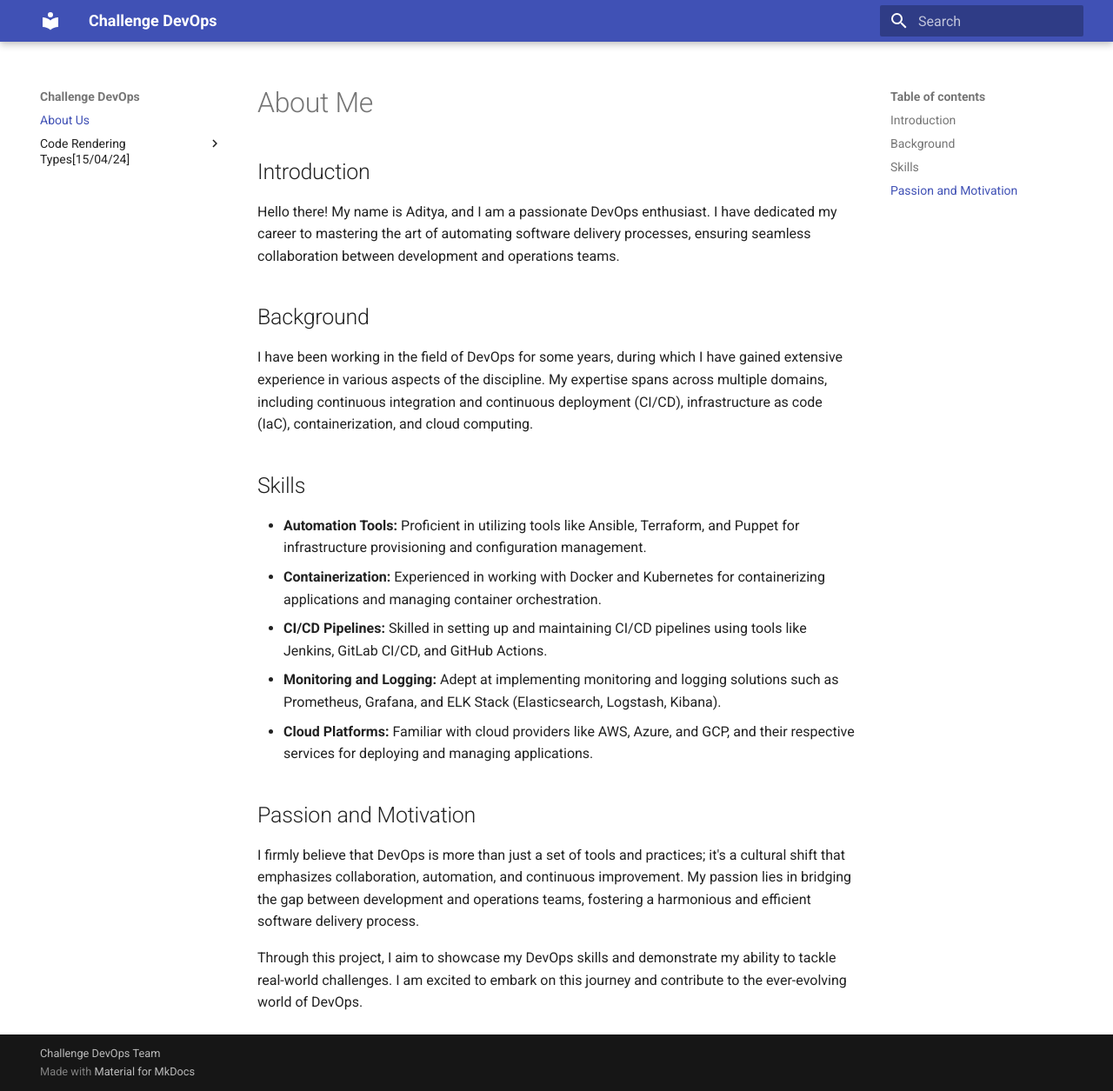
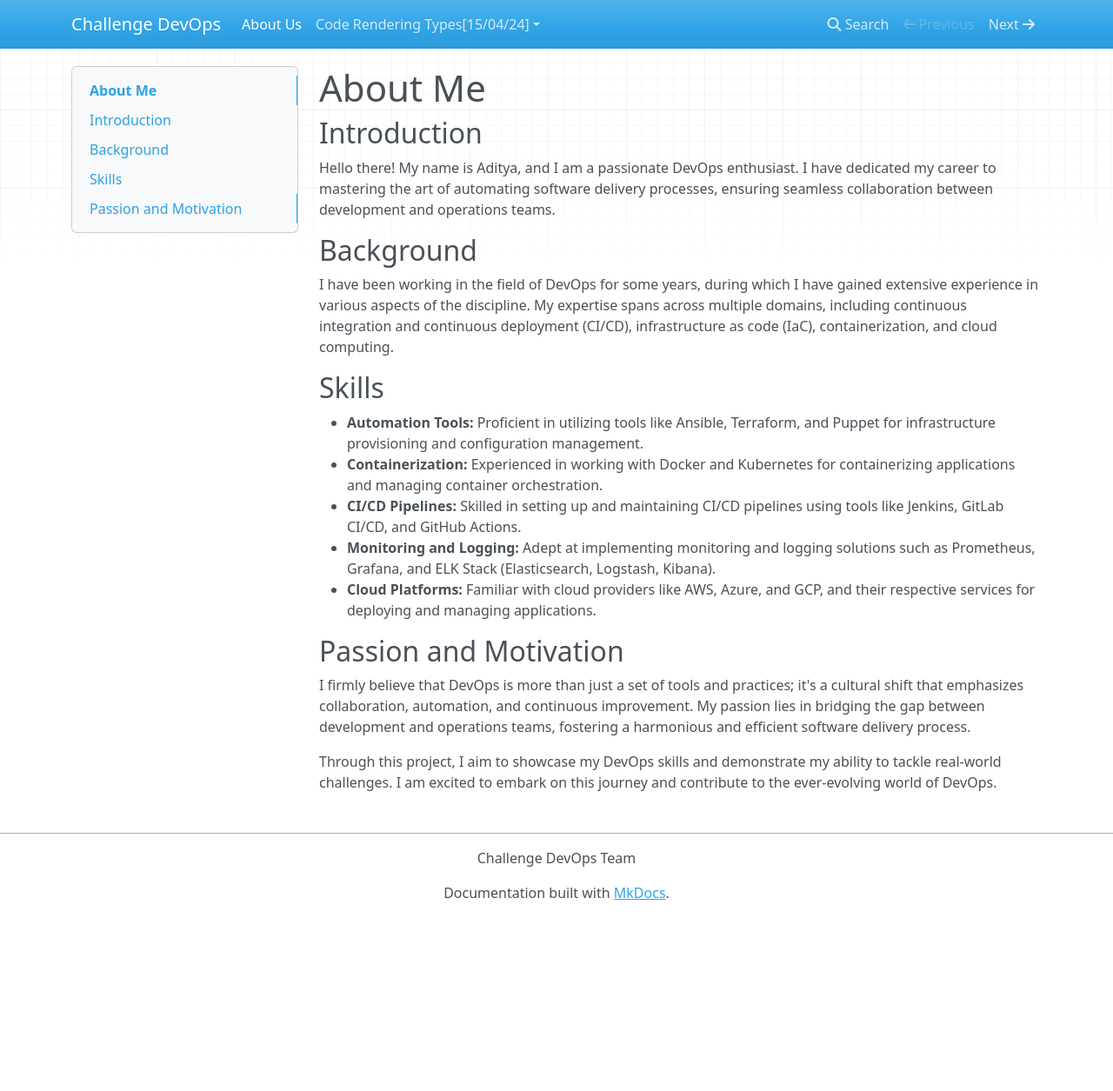
Before and after one commit to Adityad92/challenge-devops, an MkDocs documentation site: the page built from docs/index.md, in a window 1280 px wide and 1255 px high. Shown: the whole window at 87% size. Built offline with MkDocs 1.6.1, drawn with Linux system fonts in a browser that asks for light colours; nearby versions of some CDN libraries.

Commit message:
Initial publish

```diff
--- a/mkdocs.yml
+++ b/mkdocs.yml
@@ -1,16 +1,16 @@
 site_name: Challenge DevOps
 theme:
-  name: material #windmill mkdocs, readthedocs, material
+  name: mkdocs #windmill mkdocs, readthedocs, material
 copyright: 'Challenge DevOps Team'
 site_author: 'Challenge DevOps Team'
 site_description: 'Challenge DevOps Documentation'
 use_directory_urls: false
 markdown_extensions:
-  - pymdownx.snippets
-  - pymdownx.superfences
-  - pymdownx.inlinehilite
+  # - pymdownx.snippets
+  # - pymdownx.superfences
+  # - pymdownx.inlinehilite
   - admonition
-  - pymdownx.details
+  # - pymdownx.details
   - codehilite
   - attr_list
   - md_in_html
```
Also changed, not shown: 1 other file.
